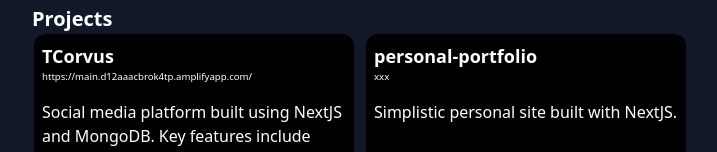
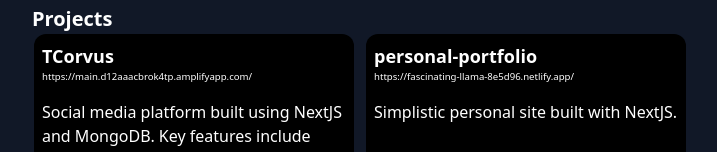
Before and after one commit to RodrigoKalvans/personal-portfolio, a Next.js app: page / in a window 1280 px wide. Shown: the part 364-516 px from the top of the page, without its empty margins (280-997 px from the left). Built offline with nearby package versions, Linux system fonts and the light colour scheme.

Commit message:
add: portfolio url

```diff
--- a/src/pages/index.tsx
+++ b/src/pages/index.tsx
@@ -40,7 +40,7 @@
         <Project title="TCorvus" url="https://main.d12aaacbrok4tp.amplifyapp.com/">
           Social media platform built using NextJS and MongoDB. Key features include payments, authentication, account management, automated email notifications and image uploads to S3.
         </Project>
-        <Project title="personal-portfolio" url="xxx">
+        <Project title="personal-portfolio" url="https://fascinating-llama-8e5d96.netlify.app/">
           Simplistic personal site built with NextJS.
         </Project>
       </div>
```
